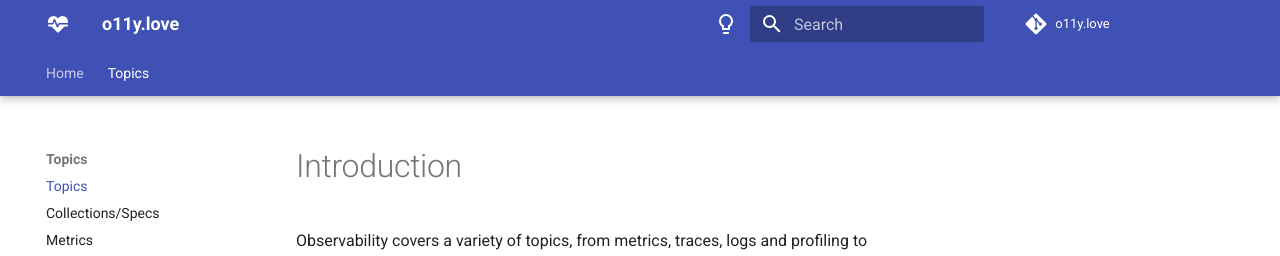
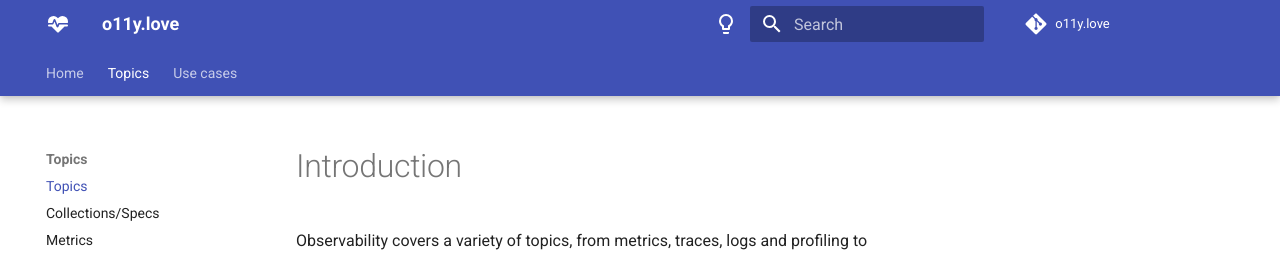
Before and after one commit to Morikoi/asteroid-blaster, an MkDocs documentation site: the page built from docs/topics/index.md, in a window 1280 px wide. Shown: the top 256 px of the page. Built offline with MkDocs 1.6.1 and Material for MkDocs 9.7.7, drawn with Linux system fonts in a browser that asks for light colours; comment, search, counter and statistics services are not loaded.

Commit message:
release 2.1

```diff
--- a/mkdocs.yml
+++ b/mkdocs.yml
@@ -120,3 +120,6 @@ nav:
     - Service Level Objective (SLO): 'topics/slo.md'
     #- Kubernetes: 'topics/kubernetes.md'
     #- Dashboards: 'topics/dashboards.md'
+    #- CLI: 'topics/cli.md'
+  - Use cases:
+    - Introduct
```
